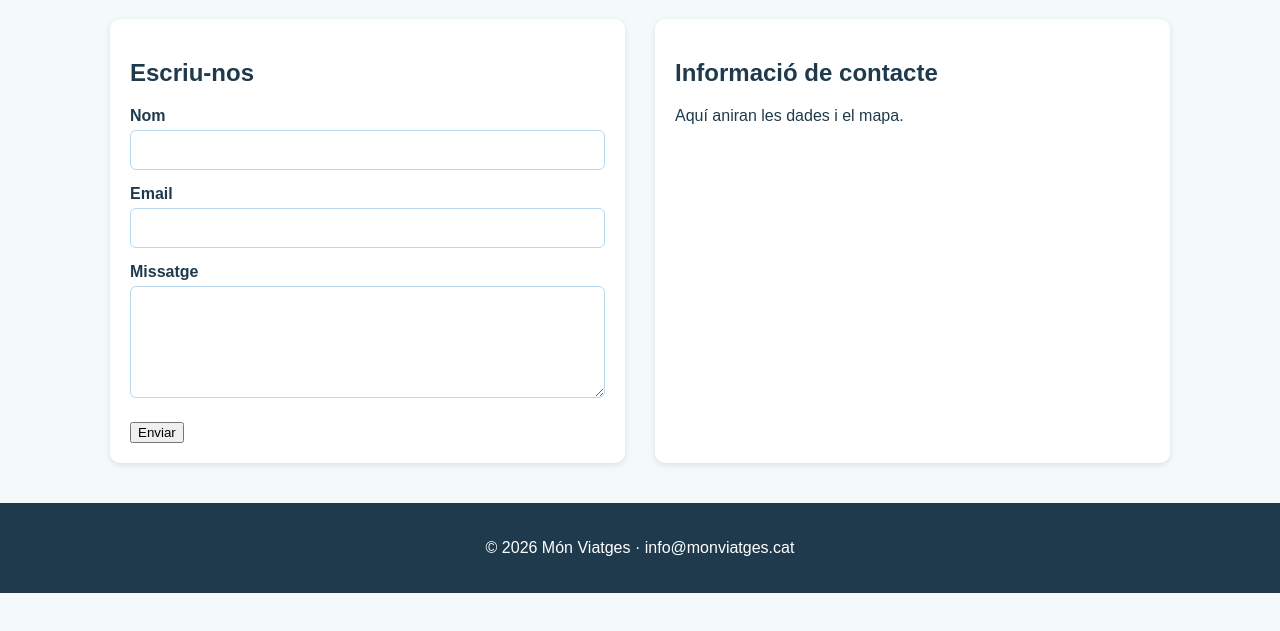
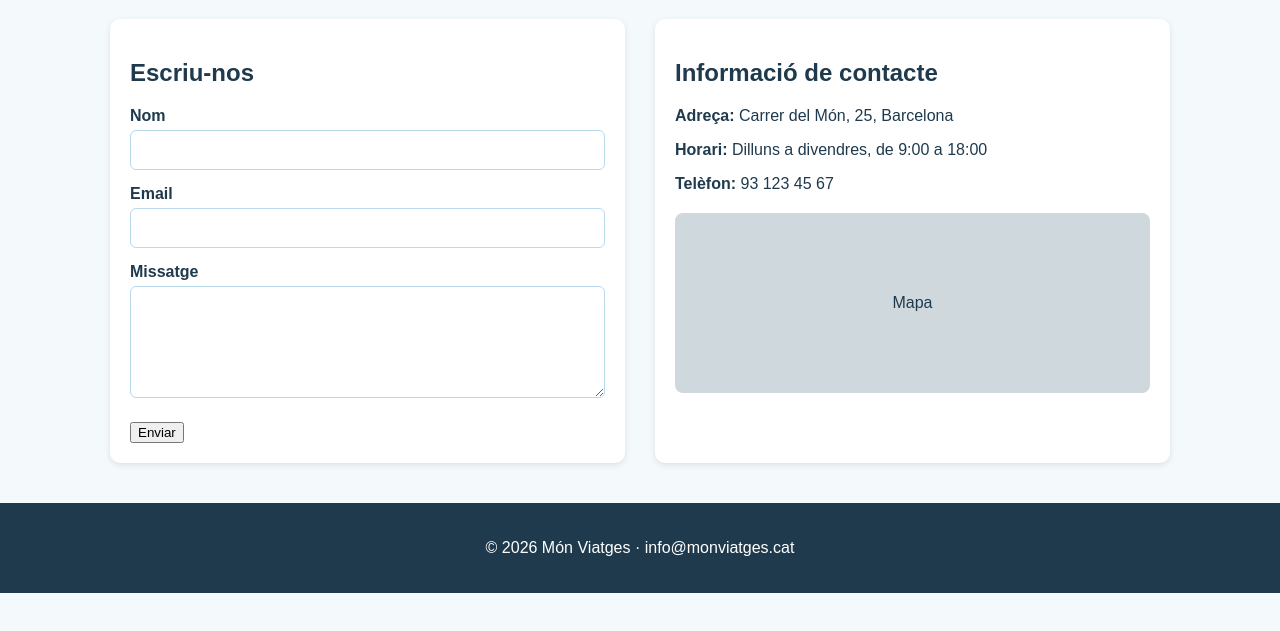
Before and after one commit to diegoc06-git/DAM1M04-Exercici-Posicio, a plain HTML site: page contacte.html in a window 1280 px wide. Shown: the part 61-692 px from the top of the page. Drawn offline with Linux system fonts and the light colour scheme.

Commit message:
Afegit informacio de contacte i mapa fictici

```diff
--- a/contacte.html
+++ b/contacte.html
@@ -37,6 +37,17 @@
     }
     form button { margin-top: 20px; }
 
+    .mapa {
+      height: 180px;
+      background: #cfd8dc;
+      border-radius: 8px;
+      margin-top: 20px;
+      display: flex;
+      justify-content: center;
+      align-items: center;
+      color: #1f3a4d;
+    }
+
   </style>
 </head>
 <body>
@@ -69,7 +80,10 @@
       </section>
       <section class="columna-b">
         <h2>Informació de contacte</h2>
-        <p>Aquí aniran les dades i el mapa.</p>
+        <p><strong>Adreça:</strong> Carrer del Món, 25, Barcelona</p>
+        <p><strong>Horari:</strong> Dilluns a divendres, de 9:00 a 18:00</p>
+        <p><strong>Telèfon:</strong> 93 123 45 67</p>
+        <div class="mapa">Mapa</div>
       </section>
     </div>
   </main>
```
